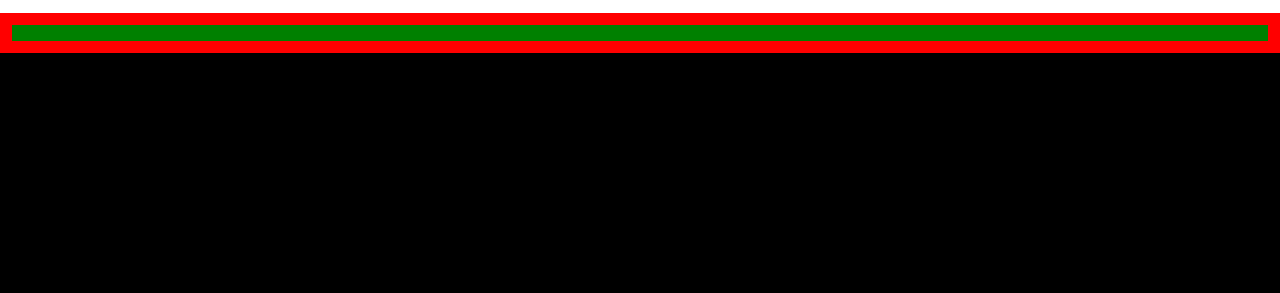
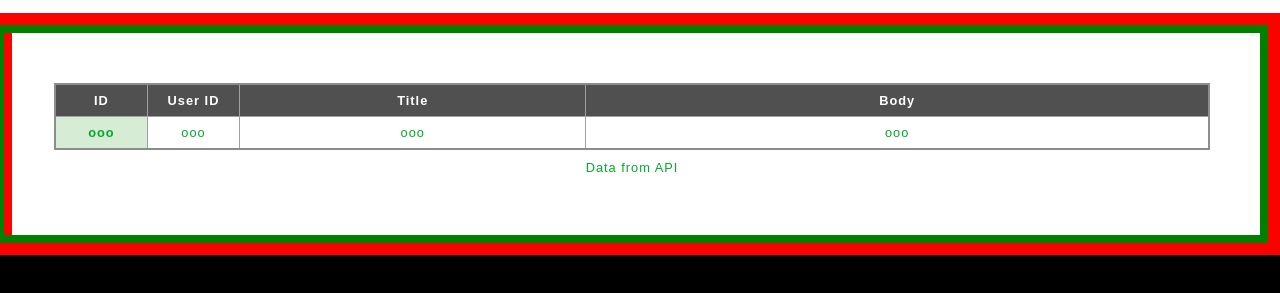
Before and after one commit to aatir371/api_to_html, a plain HTML site: page index.html in a window 1280 px wide. Shown: the part 57-350 px from the top of the page. Drawn offline with Linux system fonts and the light colour scheme; no server answers.

Commit message:
signoff-office

```diff
--- a/index.html
+++ b/index.html
@@ -22,20 +22,33 @@
 
         <section class="table-section">
             <div class="table-container">
-                <!-- <div class="table-row heading-row">
-                    <span>
-                        <p>User ID</p>
-                    </span>
-                    <span>
-                        <p>ID</p>
-                    </span>
-                    <span>
-                        <p>Title</p>
-                    </span>
-                    <span>
-                        <p>Body</p>
-                    </span>
-                </div> -->
+                <table class="table">
+                    <caption>
+                        Data from API
+                    </caption>
+                    <colgroup>
+                        <col style="width: 8%;">
+                        <col style="width: 8%">
+                        <col style="width: 30%;">
+                        <col style="width: 54%;">
+                    </colgroup>
+                    <thead>
+                        <tr>
+                            <th scope="col">ID</th>
+                            <th scope="col">User ID</th>
+                            <th scope="col">Title</th>
+                            <th scope="col">Body</th>
+                        </tr>
+                    </thead>
+                    <tbody>
+                        <tr>
+                            <th scope="row" class="id">ooo</th>
+                            <td class="userId">ooo</td>
+                            <td class="title">ooo</td>
+                            <td class="api-body">ooo</td>
+                        </tr>
+                    </tbody>
+                </table>
             </div>
         </section>
 
@@ -49,7 +62,7 @@
 
 
 
-    <!-- <script src="./index.js"></script> -->
+    <script src="./index.js"></script>
 </body>
 </html>
 
--- a/index.js
+++ b/index.js
@@ -1,11 +1,16 @@
-
+const josnDataArray = [];
 
 async function getData(i) {
     try {
-        const response = await fetch('https://jsonplaceholder.typicode.com/posts/' + (i*10));
+        const response = await fetch('https://jsonplaceholder.typicode.com/posts/' + ((i+1)*10));
         const data = await response.json();
+        josnDataArray[i] = data;
+        document.getElementById("api-content").innerHTML = josnDataArray[i];
         console.log(data);
-        document.getElementById("api-content").innerHTML = data.userId;
+
+
+        document.getElementById("")
+
         return;
 
     } catch (error) {
@@ -14,6 +19,6 @@ async function getData(i) {
 }
 
 
-for (let i = 1; i < 11; i++){
+for (let i = 0; i < 10; i++){
     getData(i);
 }
--- a/style.css
+++ b/style.css
@@ -1,31 +1,28 @@
-/* Extra small devices (phones, 600px and down) */
-@media only screen and (max-width: 600px) {
-
+/* .table th:nth-child(1),
+.table td:nth-child(1) {
+    width: 8%;
 }
 
-/* Small devices (portrait tablets and large phones, 600px and up) */
-@media only screen and (min-width: 600px) {
-
+.table th:nth-child(2),
+.table td:nth-child(2) {
+    width: 8%;
 }
 
-/* Medium devices (landscape tablets, 768px and up) */
-@media only screen and (min-width: 768px) {
-
+.table th:nth-child(3),
+.table td:nth-child(3) {
+    width: 30%;
 }
 
-/* Large devices (laptops/desktops, 992px and up) */
-@media only screen and (min-width: 992px) {
-
-}
-
-/* Extra large devices (large laptops and desktops, 1200px and up) */
-@media only screen and (min-width: 1200px) {
-
-}
+.table th:nth-child(4),
+.table td:nth-child(4) {
+    width: 54%;
+} */
 
 /* -------------------------------------------------------------------------------------------------------------------------------- */
 /* -------------------------------------------------------------------------------------------------------------------------------- */
 /* -------------------------------------------------------------------------------------------------------------------------------- */
+
+
 
 *{
     padding: 0;
@@ -60,8 +57,11 @@
 /* -------------------------------------------------------------------------------------------------------------------------------- */
 
 .table-section{
+    background-color: #ffffff;
     display: flex;
     flex-direction: column;
+    /* align-items: center; */
+    align-items: flex-end;
 
     border: 12px solid red;
 }
@@ -69,26 +69,47 @@
 .table-container{
     display: flex;
     flex-direction: column;
+    /* max-width: 1200px; */
+    max-width: 1560px;
+    width: 100%;
 
     border: 8px solid green;
 }
 
-/* .heading-row{
-
-} */
-
-.table-row{
-    display: flex;
-    flex-direction: row;
-    justify-content: flex-start;
-    align-items: center;
-
-    border: 4px solid blue;
+table {
+    border-collapse: collapse;
+    border: 2px solid rgb(140 140 140);
+    font-family: sans-serif;
+    font-size: 0.8rem;
+    letter-spacing: 1px;
+    margin: 50px;
 }
 
-.table-row span{
+caption {
+    caption-side: bottom;
+    padding: 10px;
+}
 
-    margin-right: 50px;
+th,
+td {
+    border: 1px solid rgb(160 160 160);
+    padding: 8px 10px;
+}
 
-    background-color: #ffffff;
+th[scope="col"] {
+    background-color: #505050;
+    color: white;
 }
+
+th[scope="row"] {
+    background-color: #d6ecd4;
+}
+
+td {
+    text-align: center;
+    background-color: #ffffff
+}
+
+tr:nth-of-type(even) {
+    background-color: #eeeeee;
+}
```
